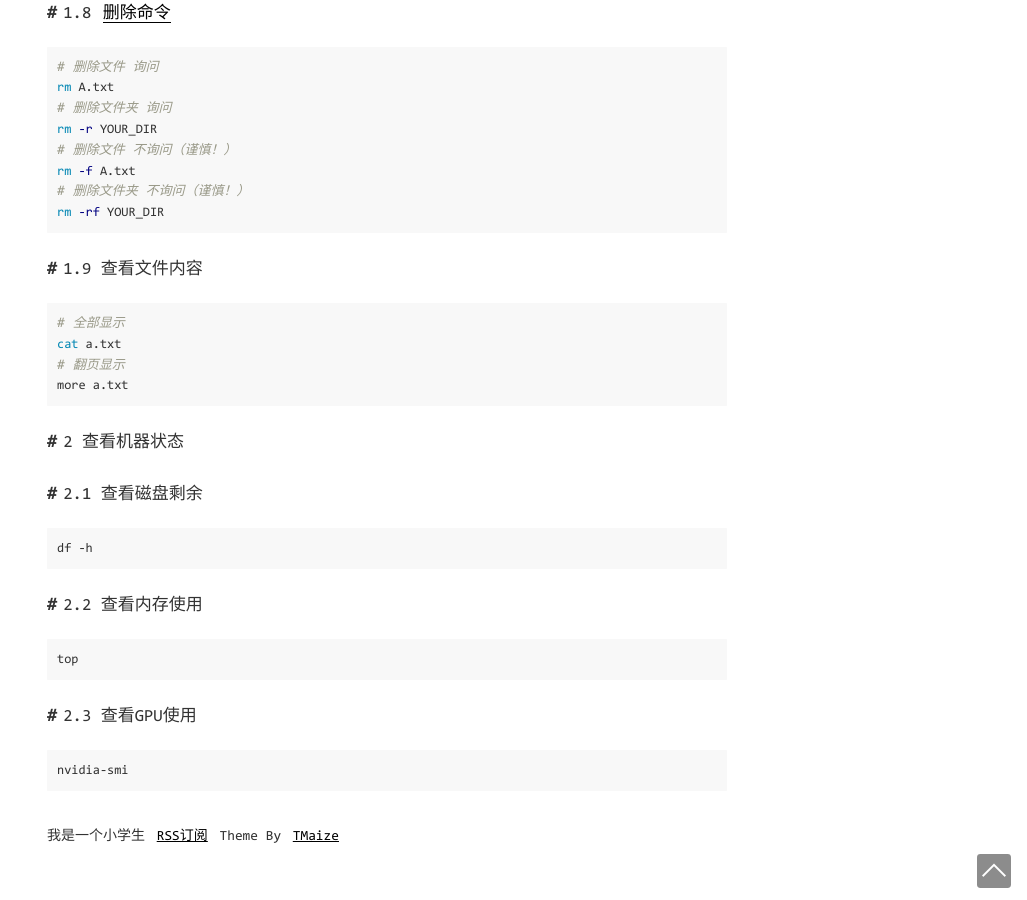
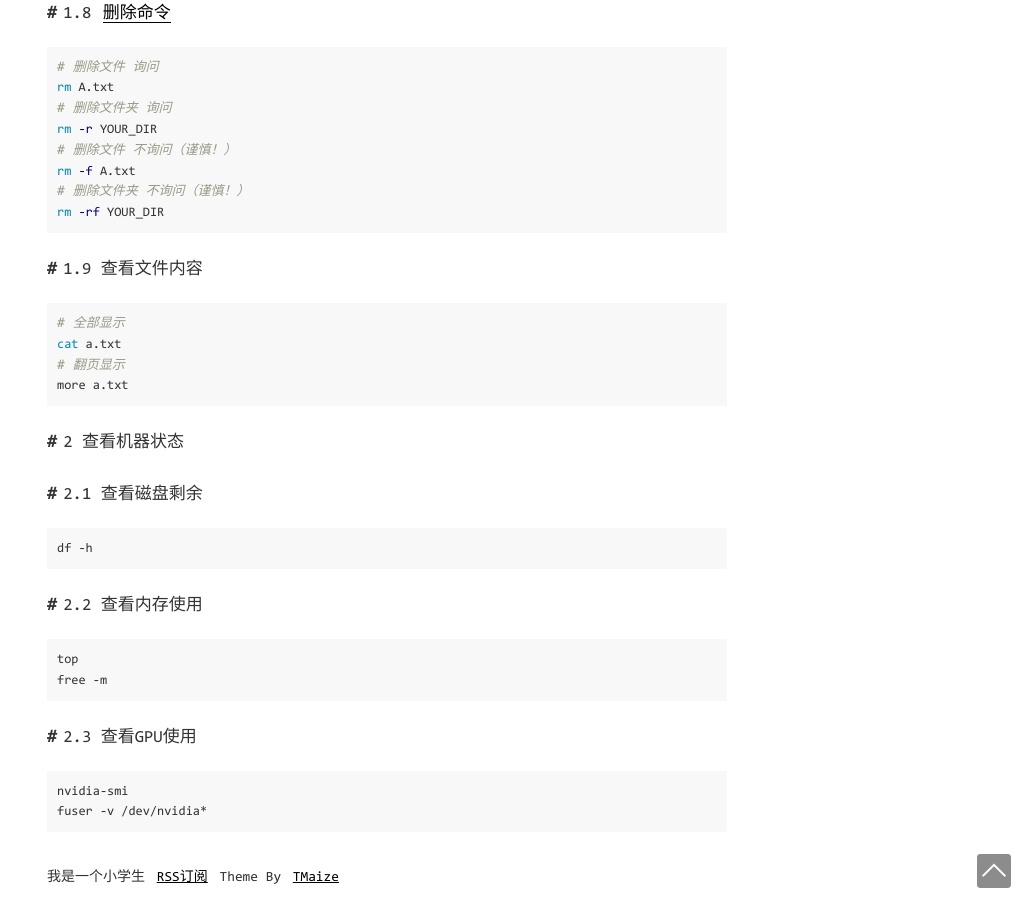
Before and after one commit to vegetarianfish/vegetarianfish.github.io, a Jekyll site: the page built from _posts/2021-07-12-linux常用命令.md, in a window 1280 px wide and 900 px high, scrolled down 1239 px. Shown: the whole window, without its empty margins (253-1280 px from the left). Built offline with Jekyll 4.4.1, drawn with Linux system fonts in a browser that asks for light colours; comment, search, counter and statistics services are not loaded.

Commit message:
Update 2021-07-12-linux常用命令.md

````diff
--- a/_posts/2021-07-12-linux常用命令.md
+++ b/_posts/2021-07-12-linux常用命令.md
@@ -92,10 +92,12 @@ df -h
 
 ```
 top
+free -m
 ```
 
 ## 2.3 查看GPU使用
 
 ```
 nvidia-smi
+fuser -v /dev/nvidia*
 ```
````
